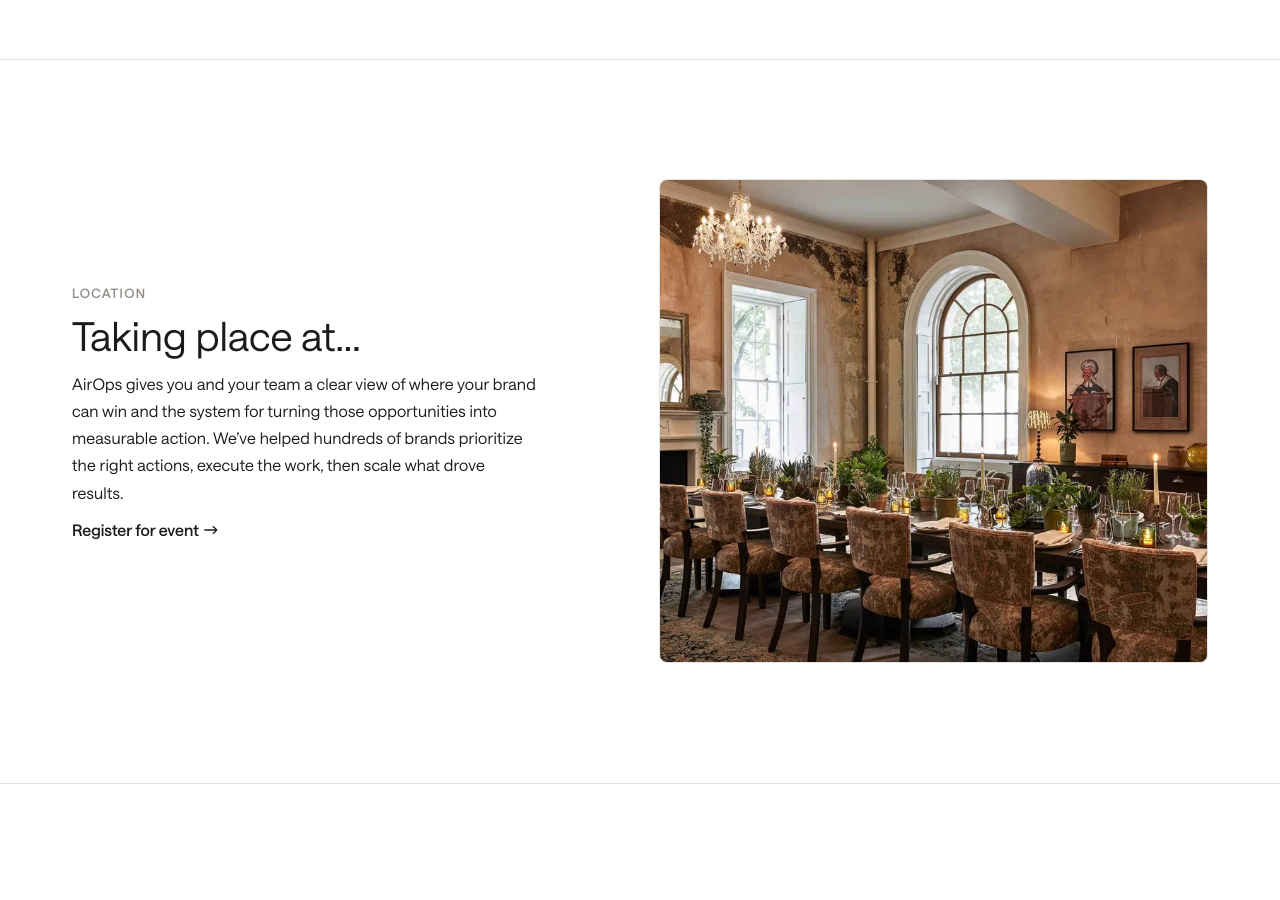
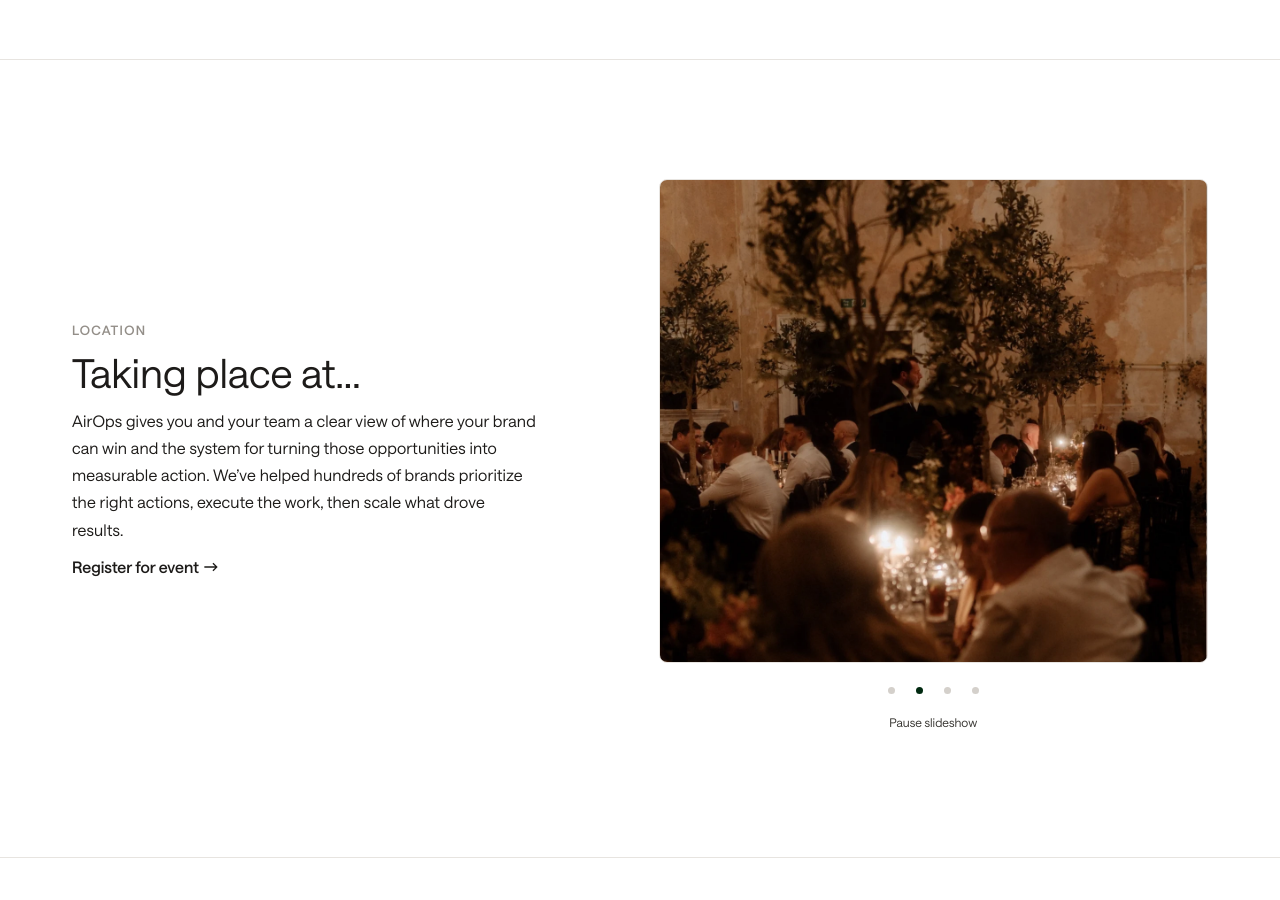
Before and after one commit to airops-brand/EMEA-launch-party-landing-page, a website: page public/index.html in a window 1280 px wide. Shown: the part 1520-2420 px from the top of the page. Drawn offline with Linux system fonts and the light colour scheme.

Commit message:
Add four-photo timed venue gallery with dot navigation and pause controls

```diff
--- a/public/app.js
+++ b/public/app.js
@@ -103,3 +103,52 @@ registrationForm.addEventListener('submit', async event => {
     registrationForm.setAttribute('aria-busy', 'false');
   }
 });
+
+const venueGallery = document.querySelector('.location-gallery');
+if (venueGallery) {
+  const slides = [...venueGallery.querySelectorAll('.location-gallery-slide')];
+  const track = venueGallery.querySelector('.location-gallery-track');
+  const controls = venueGallery.querySelector('.location-gallery-controls');
+  const dotsContainer = venueGallery.querySelector('.location-gallery-dots');
+  const toggle = venueGallery.querySelector('.location-gallery-toggle');
+  const reducedMotion = window.matchMedia('(prefers-reduced-motion: reduce)');
+  let active = 0;
+  let paused = reducedMotion.matches;
+  let timer;
+  const dots = slides.map((slide, index) => {
+    slide.setAttribute('aria-label', `${index + 1} of ${slides.length}`);
+    const dot = document.createElement('button');
+    dot.type = 'button';
+    dot.className = 'location-gallery-dot';
+    dot.setAttribute('aria-label', `Show venue photo ${index + 1}`);
+    dot.addEventListener('click', () => { show(index); schedule(); });
+    dotsContainer.append(dot);
+    return dot;
+  });
+  function show(index) {
+    active = (index + slides.length) % slides.length;
+    track.style.transform = `translateX(-${active * 100}%)`;
+    slides.forEach((slide, i) => slide.setAttribute('aria-hidden', String(i !== active)));
+    dots.forEach((dot, i) => dot.setAttribute('aria-current', String(i === active)));
+  }
+  function schedule() {
+    clearTimeout(timer);
+    if (slides.length < 2 || paused || document.hidden || venueGallery.matches(':hover') || venueGallery.contains(document.activeElement)) return;
+    timer = setTimeout(() => { show(active + 1); schedule(); }, 5000);
+  }
+  function updateToggle() {
+    toggle.setAttribute('aria-pressed', String(paused));
+    toggle.textContent = paused ? 'Play slideshow' : 'Pause slideshow';
+  }
+  toggle.addEventListener('click', () => { paused = !paused; updateToggle(); schedule(); });
+  venueGallery.addEventListener('mouseenter', () => clearTimeout(timer));
+  venueGallery.addEventListener('mouseleave', schedule);
+  venueGallery.addEventListener('focusin', () => clearTimeout(timer));
+  venueGallery.addEventListener('focusout', () => setTimeout(schedule, 0));
+  document.addEventListener('visibilitychange', schedule);
+  reducedMotion.addEventListener('change', () => { paused = reducedMotion.matches; updateToggle(); schedule(); });
+  controls.hidden = slides.length < 2;
+  show(0);
+  updateToggle();
+  schedule();
+}
--- a/public/index.html
+++ b/public/index.html
@@ -121,7 +121,20 @@
           <p>AirOps gives you and your team a clear view of where your brand can win and the system for turning those opportunities into measurable action. We’ve helped hundreds of brands prioritize the right actions, execute the work, then scale what drove results.</p>
           <button class="event-feature-link" type="button" data-register>Register for event<img src="/assets/arrow-right.svg" width="16" height="16" alt=""></button>
         </div>
-        <div class="event-feature-photo event-feature-photo--location"><img src="/assets/event-location.webp" width="987" height="658" alt="An elegant dining room with a long table, chandeliers, and arched windows" loading="lazy" decoding="async"></div>
+        <div class="location-gallery" role="region" aria-roledescription="carousel" aria-label="Venue photos">
+          <div class="event-feature-photo location-gallery-viewport">
+            <div class="location-gallery-track">
+              <div class="location-gallery-slide" role="group" aria-roledescription="slide" aria-label="1 of 4"><img src="/assets/location-gallery-1.webp" width="1222" height="1287" alt="Stone venue facade with tall columns, arched windows, and a red entrance gate" loading="lazy" decoding="async"></div>
+              <div class="location-gallery-slide" role="group" aria-roledescription="slide" aria-label="2 of 4" aria-hidden="true"><img src="/assets/location-gallery-2.webp" width="1236" height="1272" alt="Guests dining at candlelit tables surrounded by trees inside the venue" loading="lazy" decoding="async"></div>
+              <div class="location-gallery-slide" role="group" aria-roledescription="slide" aria-label="3 of 4" aria-hidden="true"><img src="/assets/location-gallery-3.webp" width="1280" height="1421" alt="Venue lounge with a pool table, vinyl records, artwork, and an arched floor lamp" loading="lazy" decoding="async"></div>
+              <div class="location-gallery-slide" role="group" aria-roledescription="slide" aria-label="4 of 4" aria-hidden="true"><img src="/assets/location-gallery-4.webp" width="1280" height="1527" alt="Guests gathering beneath a chandelier and tall arched glass windows at the venue" loading="lazy" decoding="async"></div>
+            </div>
+          </div>
+          <div class="location-gallery-controls" hidden>
+            <div class="location-gallery-dots" aria-label="Choose a venue photo"></div>
+            <button class="location-gallery-toggle" type="button" aria-pressed="false">Pause slideshow</button>
+          </div>
+        </div>
       </div>
     </section>
     <section class="event-feature" aria-labelledby="attend-title">
--- a/public/styles.css
+++ b/public/styles.css
@@ -59,3 +59,15 @@ dialog{border:1px solid var(--border);border-radius:16px;padding:40px;width:min(
 @media(prefers-reduced-motion:reduce){*,*::before,*::after{transition:none!important;scroll-behavior:auto!important}}
 
 .event-brand-logo{display:block;flex:none;background:#726e68;mask:var(--brand-logo) center/contain no-repeat;-webkit-mask:var(--brand-logo) center/contain no-repeat}
+
+.location-gallery{width:100%;min-width:0;max-width:636px;justify-self:center}
+.location-gallery-track{position:absolute;inset:0;display:flex;height:100%;transition:transform 600ms ease}
+.location-gallery-slide{flex:0 0 100%;height:100%;position:relative}
+.location-gallery-slide img{inset:0;width:100%;height:100%;object-fit:cover;object-position:center}
+.location-gallery-controls{display:flex;flex-direction:column;align-items:center;justify-content:center;gap:0;margin-top:12px;position:relative}
+.location-gallery-dots{display:flex;justify-content:center;gap:0}
+.location-gallery-dot{display:grid;place-items:center;width:28px;height:32px;padding:0;background:none;border:0;border-radius:50%}
+.location-gallery-dot::before{content:"";width:7px;height:7px;border-radius:50%;background:#d4d0cb;transition:background 200ms ease}
+.location-gallery-dot[aria-current="true"]::before{background:var(--green)}
+.location-gallery-toggle{border:0;background:none;color:var(--body);font-size:12px;padding:8px}
+@media(prefers-reduced-motion:reduce){.location-gallery-track{transition:none}}
```
Also changed, not shown: public/assets/location-gallery-1.webp (added), public/assets/location-gallery-2.webp (added), public/assets/location-gallery-3.webp (added), public/assets/location-gallery-4.webp (added).
